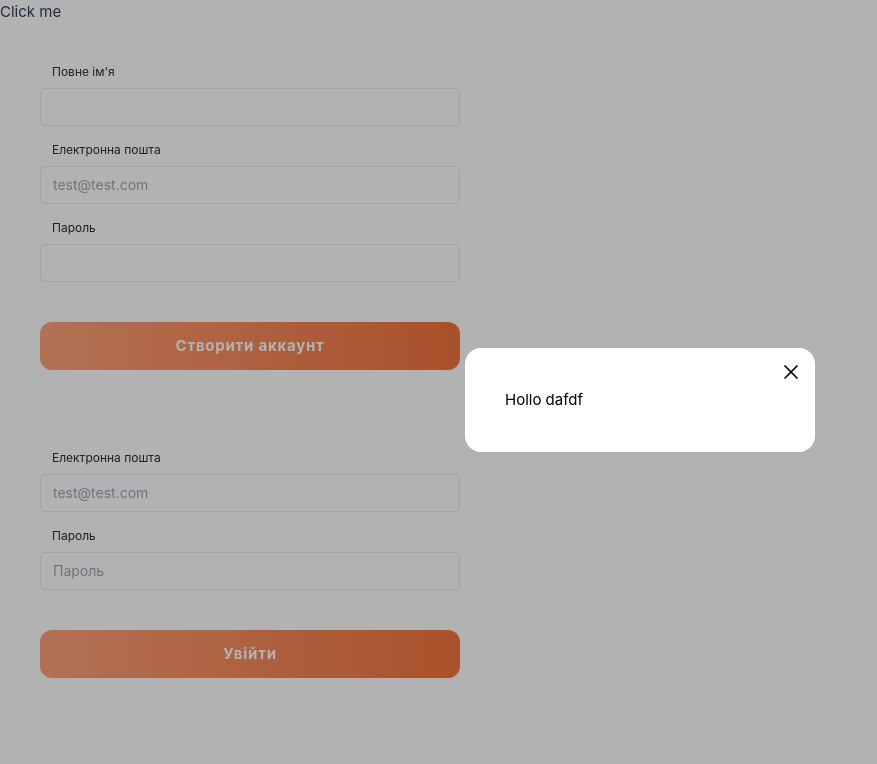
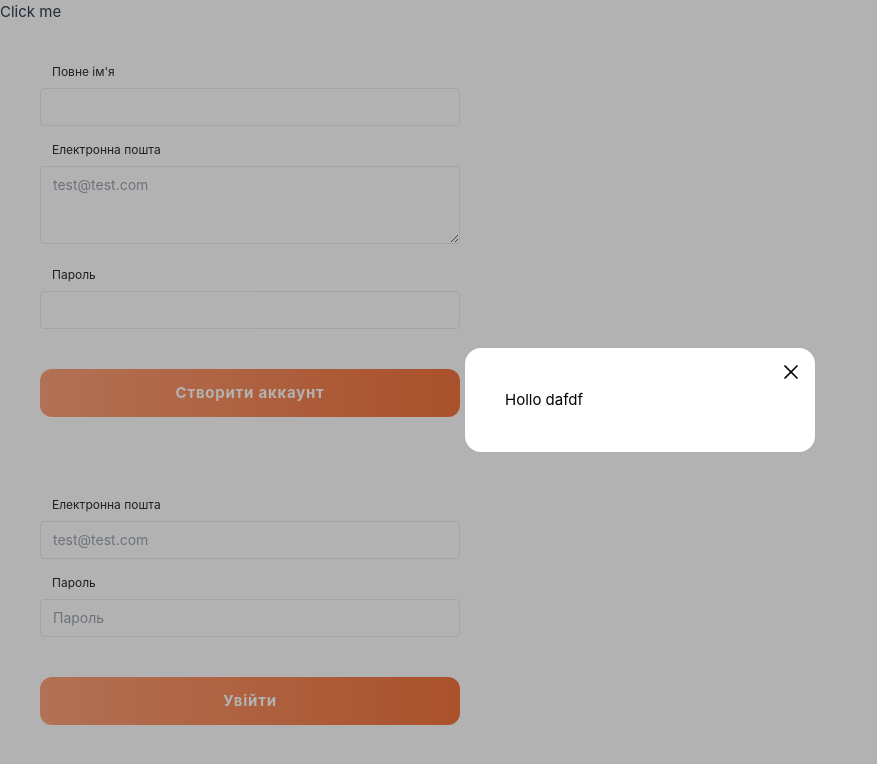
Before and after one commit to Sergiyan92/Traveler, a Vue app: page / in a window 1280 px wide. Shown: the top 764 px of the page, without its empty margins (0-877 px from the left). Built offline with nearby package versions, Linux system fonts and the light colour scheme.

Commit message:
create textarea

```diff
--- a/src/components/Auth/RegistrationForm/RegistrationForm.vue
+++ b/src/components/Auth/RegistrationForm/RegistrationForm.vue
@@ -19,6 +19,7 @@ const userDate = reactive({
   >
     <IInput class="mb-4" label="Повне ім'я" v-model="userDate.name" />
     <IInput
+      type="textarea"
       class="mb-4"
       label="Електронна пошта"
       placeholder="test@test.com"
--- a/src/components/IInput/IInput.vue
+++ b/src/components/IInput/IInput.vue
@@ -1,4 +1,6 @@
 <script setup>
+import { computed } from 'vue'
+
 const props = defineProps({
   modelValue: String,
   label: String,
@@ -13,14 +15,27 @@ defineOptions({
   inheritAttrs: false
 })
 const emit = defineEmits(['update:modelValue'])
+const baseStyles =
+  'w-full text-sm rounded-[4px] border-[#eaeaea] border-[1px] py-2 px-3 focus:outline-primary'
+const inputStyles = computed(() => {
+  return isTextArea.value ? baseStyles + 'resize-none' : baseStyles
+})
+const isTextArea = computed(() => {
+  return props.type === 'textarea'
+})
+const componentName = computed(() => {
+  return isTextArea.value ? 'textarea' : 'input'
+})
 </script>
 
 <template>
   <div class="w-full text-[#2C2C2C]">
     <label class="block">
       <span class="block text-xs px-3 mb-2">{{ props.label }}</span>
-      <input
-        class="w-full text-sm rounded-[4px] border-[#eaeaea] border-[1px] py-2 px-3 focus:outline-primary"
+      <component
+        :is="componentName"
+        rows="3"
+        :class="inputStyles"
         v-bind="{ ...$props, ...$attrs }"
         :value="modelValue"
         @input="emit('update:modelValue', $event.target.value)"
--- a/src/components/Imodal/IModal.vue
+++ b/src/components/Imodal/IModal.vue
@@ -1,5 +1,5 @@
 <script setup>
-import { Teleport, onMounted, onUnmounted } from 'vue'
+import { onMounted, onUnmounted, Teleport } from 'vue'
 import CrossIcon from '../icons/CrossIcon.vue'
 
 const emit = defineEmits(['close'])
@@ -12,7 +12,7 @@ onUnmounted(() => {
 })
 </script>
 <template>
-  <Teleport to="body">
+  <component :is="Teleport" to="body">
     <div
       class="flex w-full h-full fixed top-0 left-0 overflow-auto bg-[rgba(0,0,0,0.3)]"
       @click.self="emit('close')"
@@ -23,5 +23,5 @@ onUnmounted(() => {
         </button>
         <slot></slot>
       </div></div
-  ></Teleport>
+  ></component>
 </template>
```
